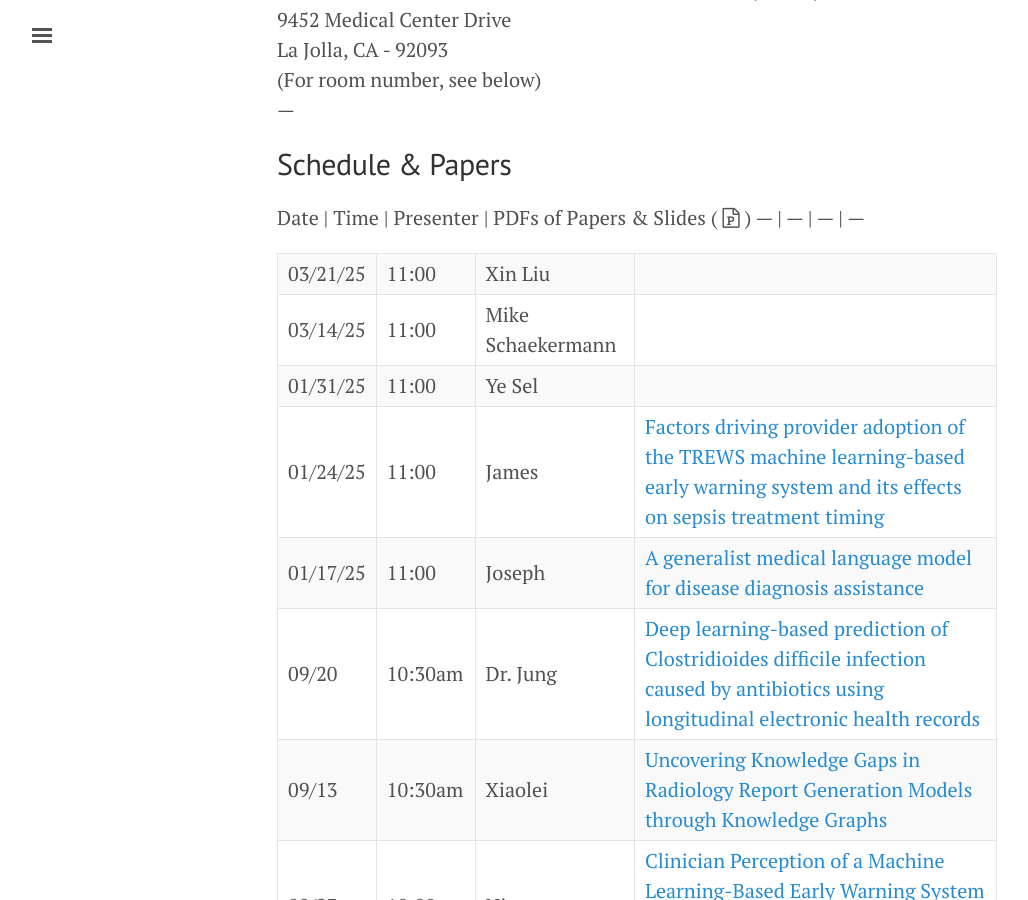
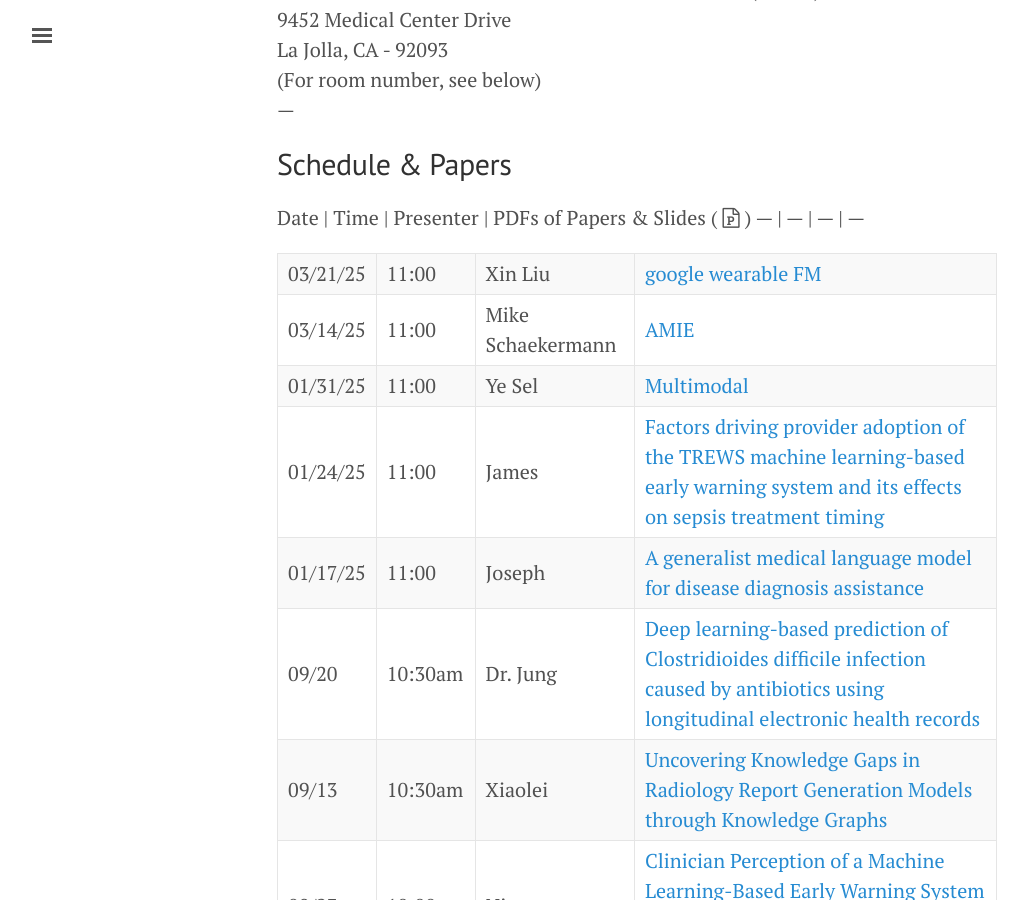
Before and after one commit to NematiLab/bmijc, a Jekyll site: the page built from index.md, in a window 1280 px wide and 900 px high, scrolled down 524 px. Shown: the whole window, without its empty margins (3-1031 px from the left). Built offline with Jekyll 4.4.1, drawn with Linux system fonts in a browser that asks for light colours; nearby versions of some CDN libraries.

Commit message:
Update index.md

```diff
--- a/index.md
+++ b/index.md
@@ -31,9 +31,9 @@
 Date | Time | Presenter | PDFs of Papers & Slides ( <i class='fa fa-file-powerpoint-o'></i> )
 --- | --- | --- |  ---
 
-03/21/25 |11:00 | Xin Liu| [](/assets/032125.pdf){:target="_blank"}
-03/14/25 |11:00 | Mike Schaekermann |[]([https://example.com/path/to/document.pdf](https://research.google/blog/advancing-amie-towards-specialist-care-and-real-world-validation/?linkId=12162787)){:target="_blank"}
-01/31/25 |11:00 | Ye Sel | [](/assets/013125.pdf){:target="_blank"}
+03/21/25 |11:00 | Xin Liu| [google wearable FM](/assets/032125.pdf){:target="_blank"}
+03/14/25 |11:00 | Mike Schaekermann |[AMIE]([https://example.com/path/to/document.pdf](https://research.google/blog/advancing-amie-towards-specialist-care-and-real-world-validation/?linkId=12162787)){:target="_blank"}
+01/31/25 |11:00 | Ye Sel | [Multimodal](/assets/013125.pdf){:target="_blank"}
 01/24/25 |11:00 | James | [Factors driving provider adoption of the TREWS machine learning-based early warning system and its effects on sepsis treatment timing](/assets/012425.pdf){:target="_blank"}
 01/17/25 | 11:00 | Joseph |[A generalist medical language model for disease diagnosis assistance ](/assets/011725.pdf){:target="_blank"}
 09/20 | 10:30am | Dr. Jung |[Deep learning-based prediction of Clostridioides difficile infection caused by antibiotics using longitudinal electronic health records]({{ site.baseurl }}/assets/092024_paper.pdf){:target="_blank"}
```
